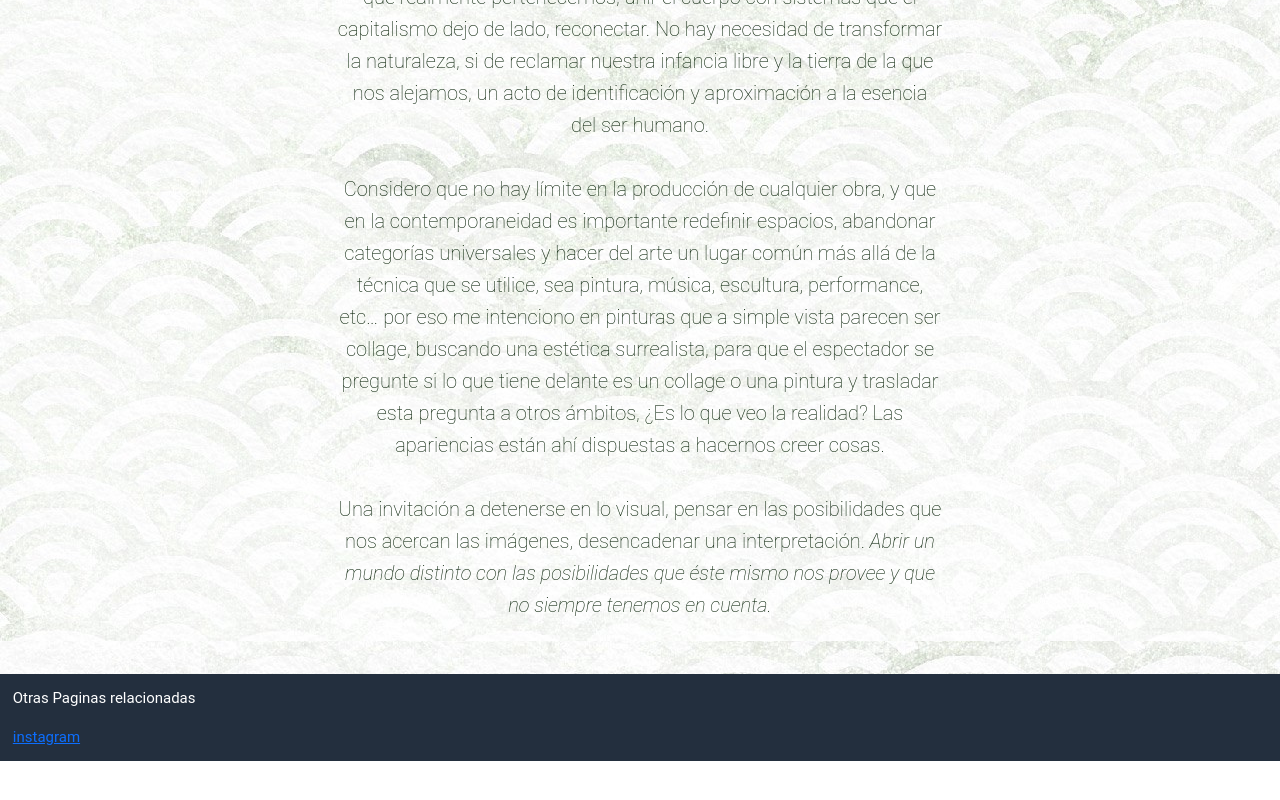
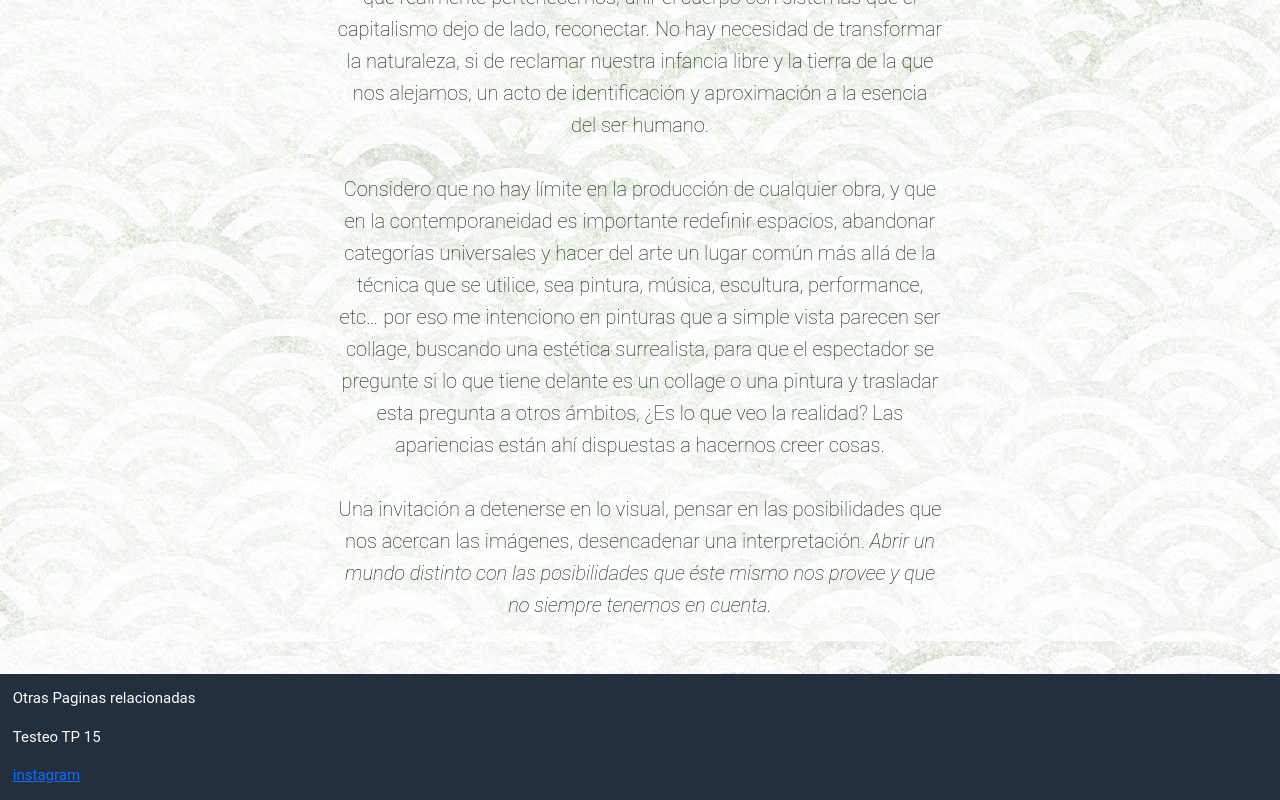
Before and after one commit to Agustinurteaga/Artwebsite-Urteaga, a plain HTML site: page index.html in a window 1280 px wide. Shown: the part 2091-2891 px from the top of the page. Before the commit the page ends 2852 px from the top, so only its background shows below. Drawn offline with nearby package versions, Linux system fonts and the light colour scheme.

Commit message:
Trabajo opcional

```diff
--- a/index.html
+++ b/index.html
@@ -109,6 +109,8 @@
         <section class="footer">
             <article class="size-15px tipoFooter">
                 <p>Otras Paginas relacionadas</p>
+                <p>Testeo TP 15</p>
+
                 <a href="https://www.instagram.com/romina.ger/" target="_blank">instagram</a>
             </article>
         </section>
```
